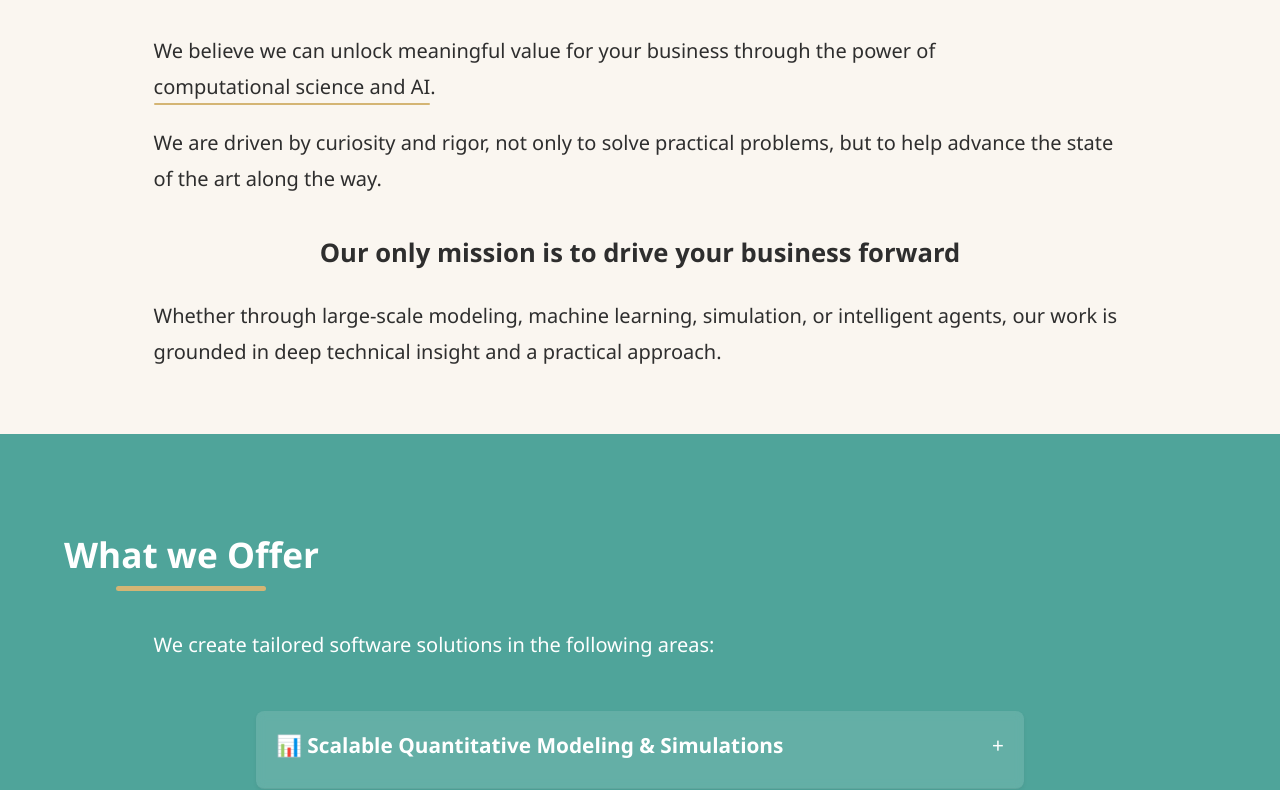
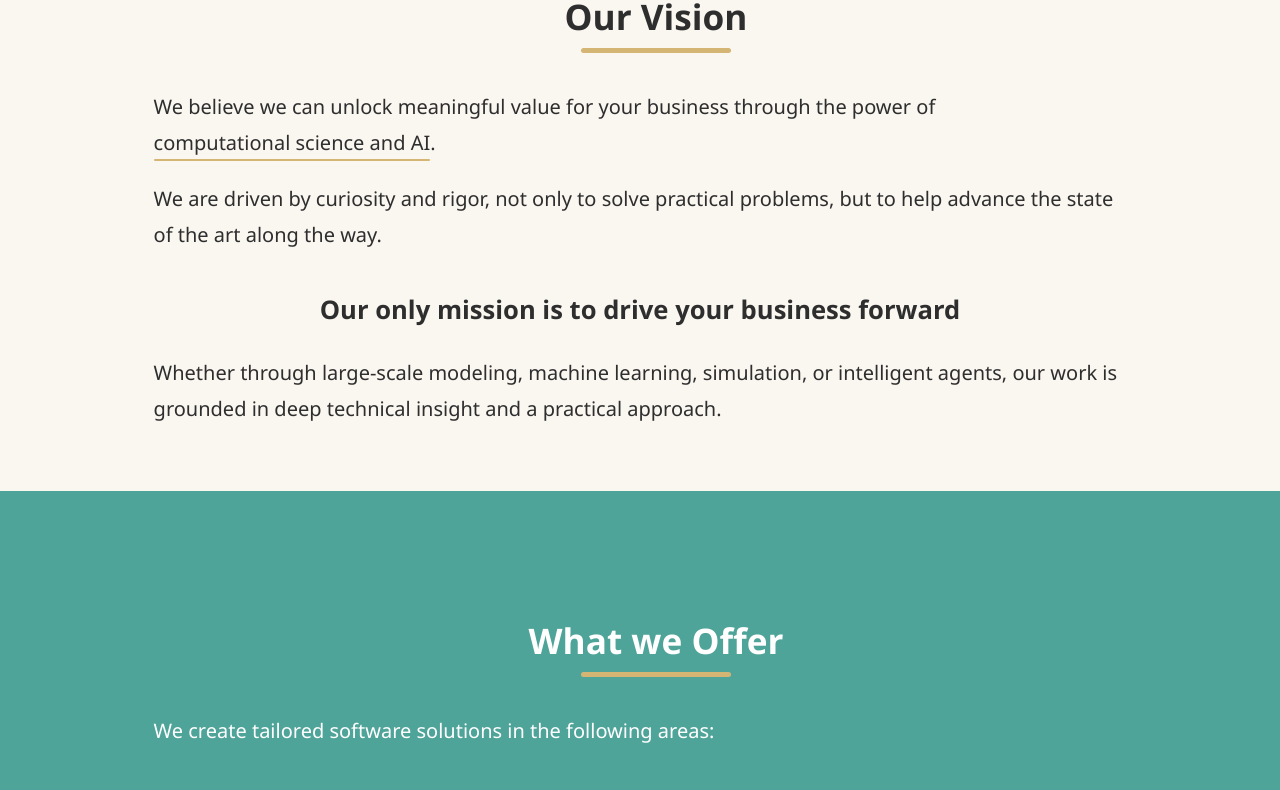
Before and after one commit to LQCSolutions/lqcsolutions.com, a plain HTML site: page index.html in a window 1280 px wide. Shown: the part 711-1501 px from the top of the page. Drawn offline with Linux system fonts and the light colour scheme.

Commit message:
Taking a holistic approach.

```diff
--- a/index.html
+++ b/index.html
@@ -30,7 +30,6 @@
   <!-- Panel 1: Mission -->
   <section id="home" class="panel teal">
     <h1 class="panel-title">LQC Solutions</h1>
-    <div style="height: 0.1rem;"></div>
     <div class="panel-content">
     <p><strong>LQC Solutions</strong> stands for <span class="highlight">Large Quantitative Computing Solutions</span>, and that's exactly what we deliver!</p>
     <p>We are a computation-driven, AI-focused company that builds high-performance, scalable solutions for scientific and industrial problems. Whether it's simulating physical systems, optimizing data pipelines, or deploying machine learning models for complex models, we specialize in <span class="highlight">solving hard problems with custom solutions</span>.</p>
--- a/style.css
+++ b/style.css
@@ -48,19 +48,26 @@ body {
   padding: 6rem 2rem 4rem;
   display: flex;
   flex-direction: column;
-  align-items: center; /* centers the panel title */
+  align-items: center; /* Center children like .panel-title */
+  text-align: center;   /* Optional: applies to text inside children */
 }
 
-/* Teal panel — white text */
-.teal {
-  background-color: var(--soft-teal);
-  color: white;
+.panel-title {
+  font-size: 2.5rem;
+  font-weight: bold;
+  color: var(--charcoal);
+  position: relative;
+  margin-bottom: 2rem;
 }
 
-/* Beige panel — charcoal text */
-.beige {
-  background-color: var(--light-beige);
-  color: var(--charcoal);
+.panel-title::after {
+  content: "";
+  display: block;
+  width: 150px;
+  height: 5px;
+  background-color: var(--warm-gold);
+  margin: 0.5rem auto 0;
+  border-radius: 3px;
 }
 
 .panel-content {
@@ -75,23 +82,16 @@ body {
   margin-bottom: 0.0rem;
 }
 
-.panel-title {
-  margin: 0 auto 2rem auto;
-  font-size: 2.5rem;
-  font-weight: bold;
-  color: var(--charcoal);
-  position: relative;
-  text-align: center;
+/* Teal panel — white text */
+.teal {
+  background-color: var(--soft-teal);
+  color: white;
 }
 
-.panel-title::after {
-  content: "";
-  display: block;
-  width: 150px;
-  height: 5px;
-  background-color: var(--warm-gold);
-  margin: 0.5rem auto 0 auto;
-  border-radius: 3px;
+/* Beige panel — charcoal text */
+.beige {
+  background-color: var(--light-beige);
+  color: var(--charcoal);
 }
 
 .highlight {
```
